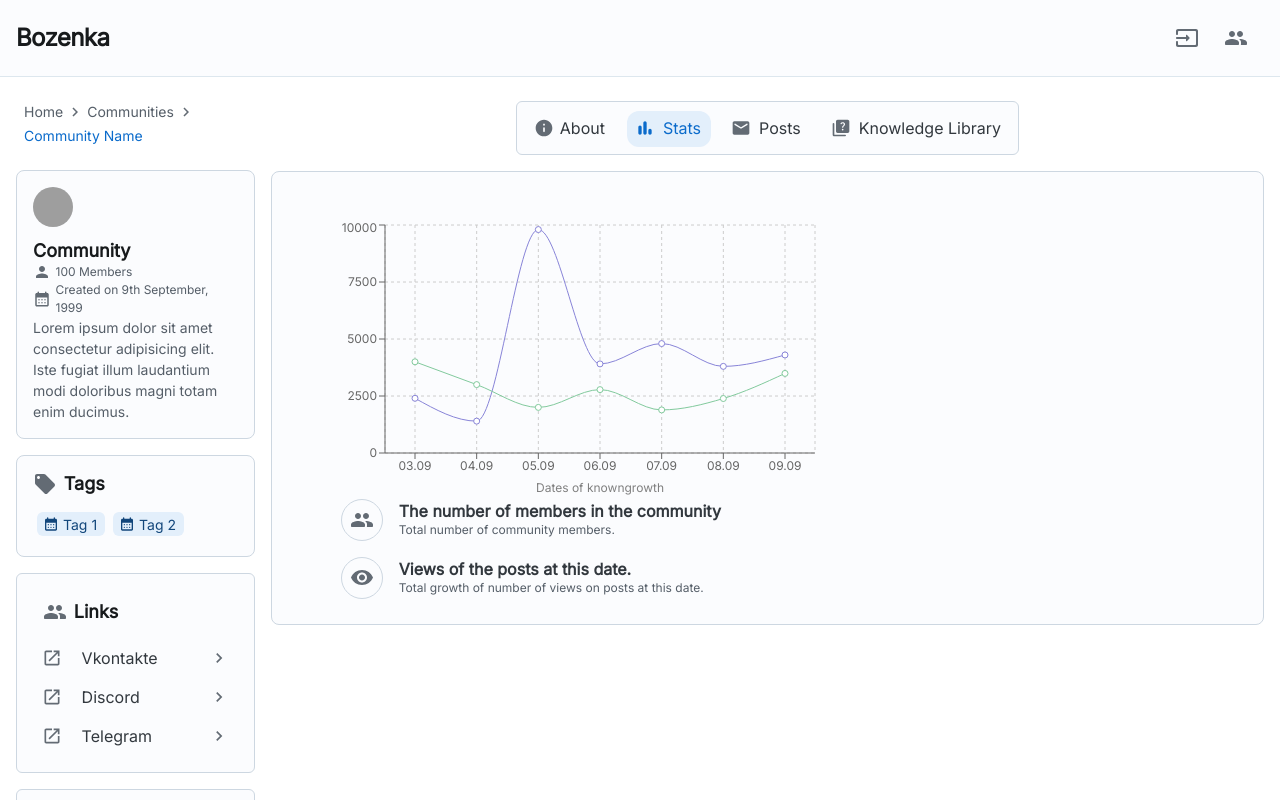
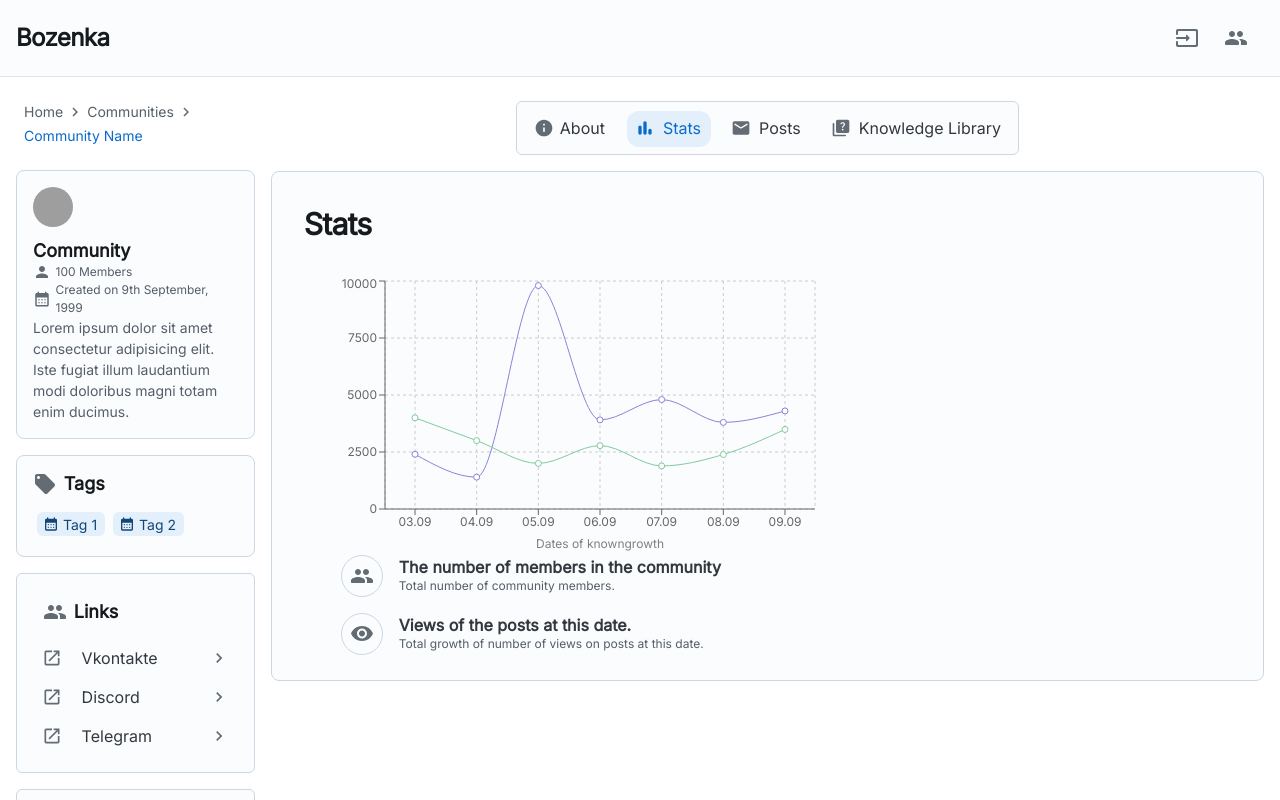
Before and after one commit to KittyNeverDies/Bozenka, a React (Vite) app in the folder bozenka-frontend/: page /community in a window 1280 px wide. Both pictures are taken after a click on the tab "Stats". Shown: the top 800 px of the page. Built offline with nearby package versions, Linux system fonts and the light colour scheme; grey boxes are pictures that could not be loaded.

Commit message:
fix: Stats tab right now have stats header

```diff
--- a/bozenka-frontend/src/components/TabSegmentedControls.jsx
+++ b/bozenka-frontend/src/components/TabSegmentedControls.jsx
@@ -126,6 +126,8 @@ function TabsSegmentedControls() {
       views: '10'
     },
     // Add more posts here...
+    // In other time ...
+    // From backend ..
   ];
 
   const handleTabChange = (event, newValue) => {
@@ -268,6 +270,9 @@ function TabsSegmentedControls() {
 
           </TabPanel>
           <TabPanel value={1}>
+            <Typography level='h2' sx={{mb: 2}}>
+              Stats
+            </Typography>
               <TestChart icons={icons} data={data} displayData={displayData} />
           </TabPanel>
           <TabPanel value={2}>
```
